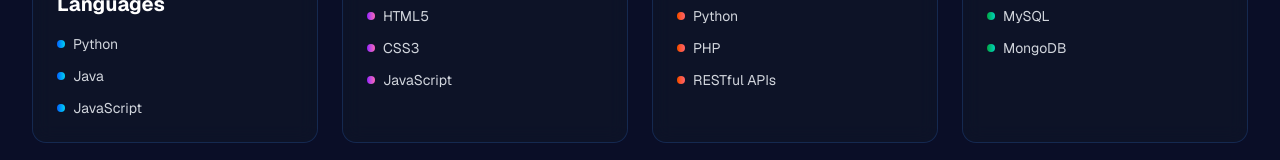
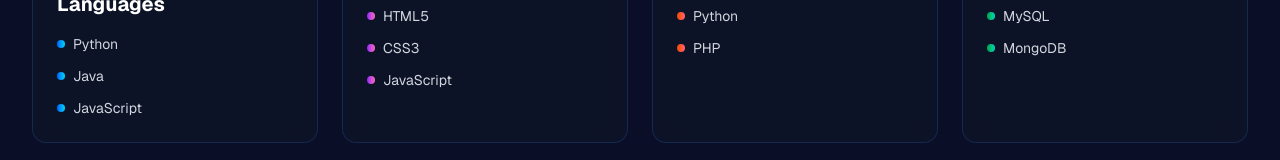
Before and after one commit to kunduyaswani/v0-yaswani-kundu-portfolio, a Next.js app: page / in a window 1280 px wide. Shown: the part 2089-2249 px from the top of the page. Built offline with nearby package versions, Linux system fonts and the light colour scheme.

Commit message:
feat: remove 'RESTful APIs' from Backend Development skills
Updated skill list for more precise categorization

```diff
--- a/components/skills.tsx
+++ b/components/skills.tsx
@@ -19,7 +19,7 @@ const SKILL_CATEGORIES = [
   {
     title: 'Backend Development',
     icon: Wrench,
-    skills: ['Python', 'PHP', 'RESTful APIs'],
+    skills: ['Python', 'PHP'],
     color: 'from-orange-600 to-red-400',
   },
   {
```
